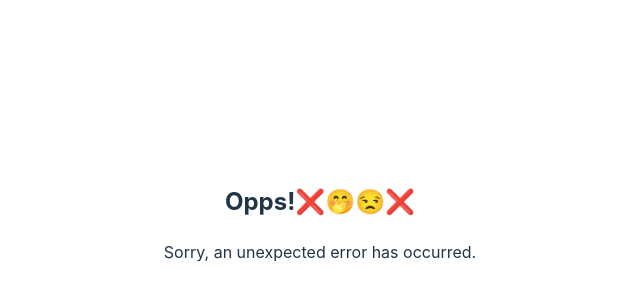
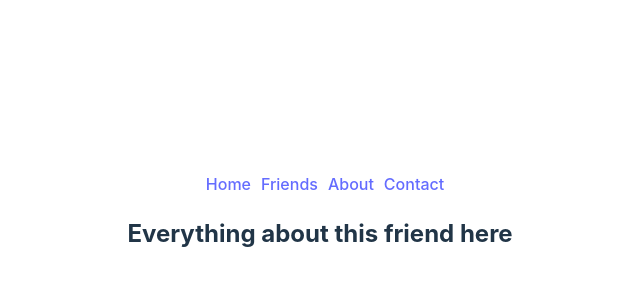
Before and after one commit to mrfhmd7/intro-to-react-router, a React (Vite) app: page /friend/1 in a window 1280 px wide. Shown: the part 178-478 px from the top of the page, without its empty margins (320-960 px from the left). Built offline with nearby package versions, Linux system fonts and the light colour scheme.

Commit message:
friend details route set

```diff
--- a/src/components/Friend/Friend.jsx
+++ b/src/components/Friend/Friend.jsx
@@ -1,5 +1,6 @@
 import React from 'react';
 import './Friend.css'
+import { Link } from 'react-router-dom';
 
 const Friend = ({friend}) => {
      console.log(friend);
@@ -9,6 +10,7 @@ const Friend = ({friend}) => {
                <h2>Name: {name}</h2>
                <h3>Email: {email}</h3>
                <p>Phone: {phone}</p>
+               <p><Link to={`/friend/${id}`}>Show me details about this friend</Link></p>
           </div>
      );
 };
--- /dev/null
+++ b/src/components/FriendDetail/FriendDetail.jsx
@@ -0,0 +1,11 @@
+import React from 'react';
+
+const FriendDetail = () => {
+     return (
+          <div>
+               <h2>Everything about this friend here</h2>
+          </div>
+     );
+};
+
+export default FriendDetail;
--- a/src/main.jsx
+++ b/src/main.jsx
@@ -9,6 +9,7 @@ import Error from "./components/Error/Error.jsx";
 import Home from "./components/Home/Home.jsx";
 import First from "./components/First/First.jsx";
 import Friends from "./components/Friends/Friends.jsx";
+import FriendDetail from "./components/FriendDetail/FriendDetail.jsx";
 
 // const router = createBrowserRouter([
 //   {
@@ -42,6 +43,10 @@ const router = createBrowserRouter([
         loader: () => fetch("https://jsonplaceholder.typicode.com/users"),
       },
       {
+        path: "friend/:friendId",
+        element: <FriendDetail></FriendDetail>,
+      },
+      {
         path: "about",
         element: <About></About>,
       },
```
